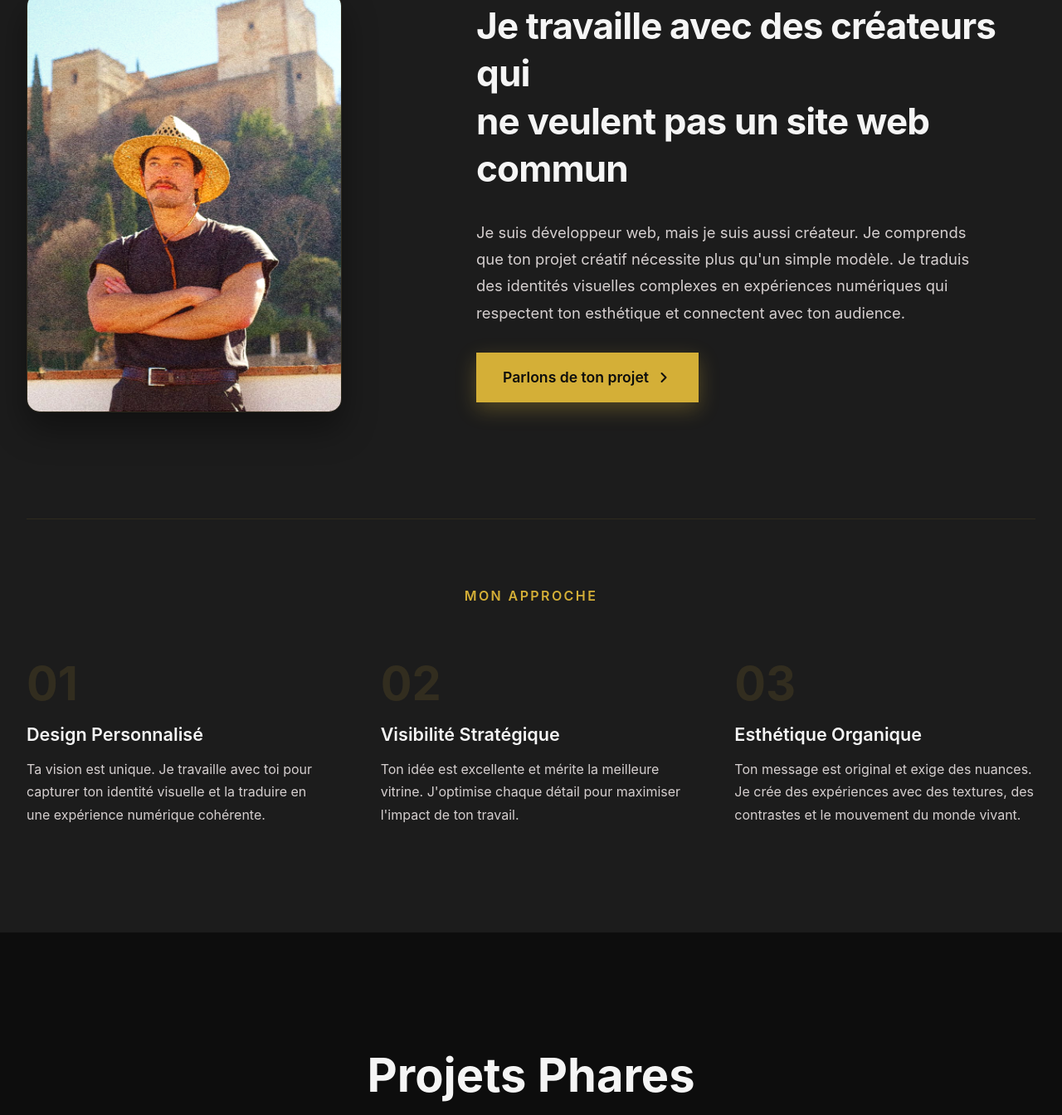
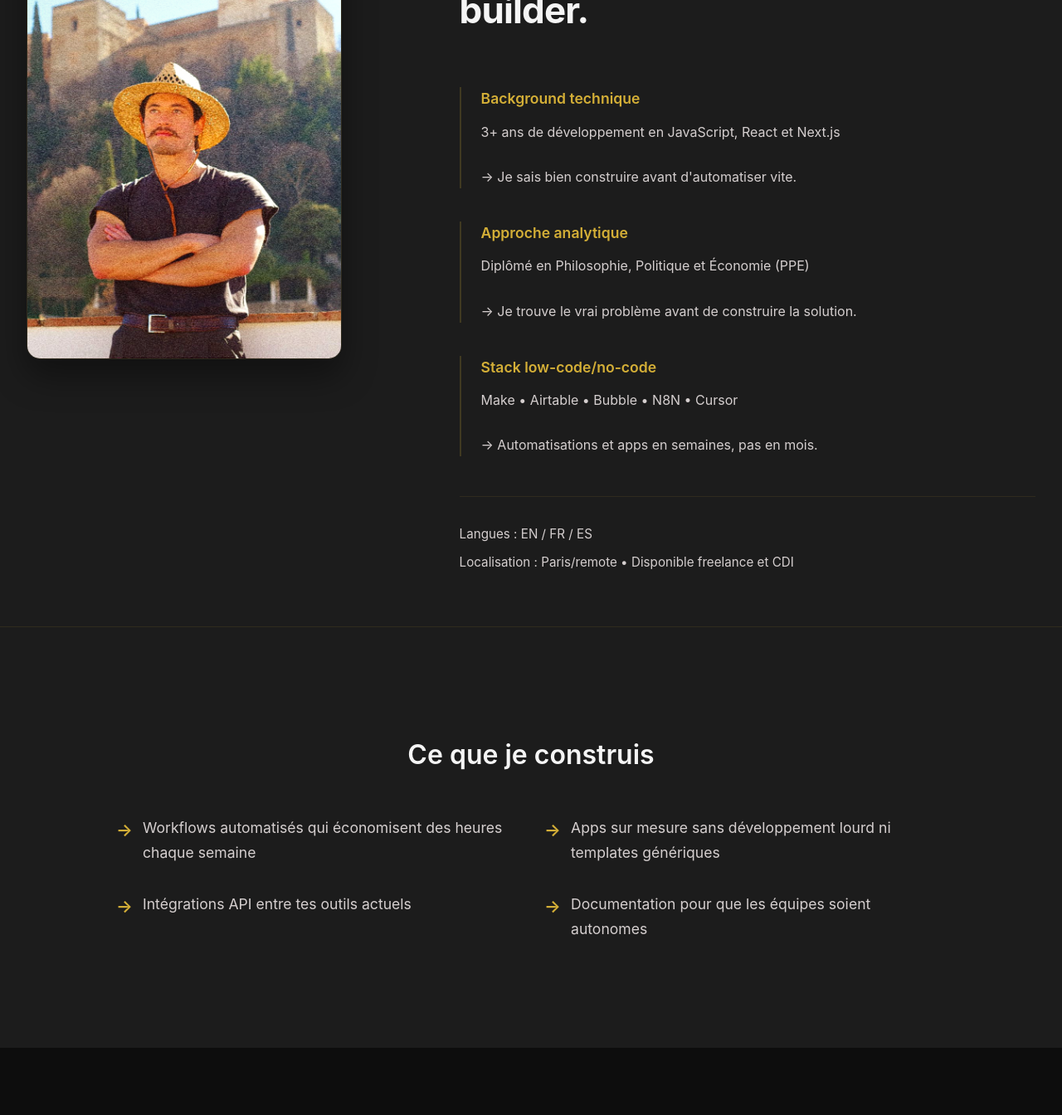
Before and after one commit to scorcuera/arsomnia, an Astro site: page /fr in a window 1280 px wide. Shown: the part 937-2281 px from the top of the page at 83% size. Built offline with nearby package versions, Linux system fonts and the light colour scheme; Astro itself is replaced by a stand-in of ours.

Commit message:
refactor About section in Spanish and French pages to update content, improve layout, and enhance styling for better user engagement

```diff
--- a/src/i18n/es.json
+++ b/src/i18n/es.json
@@ -7,21 +7,28 @@
   },
   "hero": {
     "title": "Construyo tus <span class='hero-title-accent'>herramientas</span>",
-    "subtitle": "Te ayudo a crear soluciones low-code/no-code que ahorran tiempo, reducen errores y escalan con tu negocio.",
+    "subtitle": "Te ayudo a crear soluciones low-code / no-code que ahorran tiempo, reducen errores y escalan con tu negocio.",
     "cta_primary": "Ver Proyectos",
     "cta_secondary": "Contactar"
   },
   "about": {
-    "headline": "Trabajo con creadores que no quieren<br />un sitio web genérico",
-    "bio": "Soy desarrollador web, pero también soy creador. Entiendo que tu proyecto creativo necesita más que una plantilla. Traduzco identidades visuales complejas en experiencias digitales que respetan tu estética y conectan con tu audiencia.",
-    "cta": "Hablemos de tu proyecto",
-    "approach_title": "Mi enfoque",
-    "approach_1_title": "Diseño Personalizado",
-    "approach_1_text": "Tu visión es única. Trabajo contigo para capturar tu identidad visual y traducirla en una experiencia digital coherente.",
-    "approach_2_title": "Visibilidad Estratégica",
-    "approach_2_text": "Tu idea es buena y merece el mejor escaparate. Optimizo cada detalle para maximizar el impacto de tu trabajo.",
-    "approach_3_title": "Estética Orgánica",
-    "approach_3_text": "Tu mensaje es original y exige matices. Creo experiencias con texturas, contrastes y movimiento del mundo vivo."
+    "headline": "Hola ! Soy Sergio, Product builder.",
+    "bio": "",
+    "cta": "",
+    "approach_title": "",
+    "approach_1_title": "Background técnico",
+    "approach_1_text": "3+ años desarrollando en JavaScript, React y Next.js<br /><br />→ Sé construir bien antes de automatizar rápido.",
+    "approach_2_title": "Enfoque analítico",
+    "approach_2_text": "Graduado en Filosofía, Política y Economía (PPE)<br /><br />→ Encuentro el problema real antes de construir la solución.",
+    "approach_3_title": "Stack low-code/no-code",
+    "approach_3_text": "Make • Airtable • Bubble • N8N • Cursor<br /><br />→ Automatizaciones y apps en semanas, no en meses.",
+    "what_i_build_title": "Lo que construyo",
+    "what_i_build_1": "Workflows automatizados que ahorran horas cada semana",
+    "what_i_build_2": "Apps a medida sin desarrollo pesado ni plantillas genéricas",
+    "what_i_build_3": "Integraciones API entre tus herramientas actuales",
+    "what_i_build_4": "Documentación para que los equipos sean autónomos",
+    "languages": "Idiomas: EN / FR / ES",
+    "location": "Ubicación: París/remoto • Disponible freelance y Contrato Indefinido"
   },
   "projects": {
     "title": "Proyectos Destacados",
--- a/src/i18n/fr.json
+++ b/src/i18n/fr.json
@@ -7,21 +7,28 @@
   },
   "hero": {
     "title": "Je construis tes <span class='hero-title-accent'>outils</span>",
-    "subtitle": "Je t'aide à créer des solutions low-code/no-code qui économisent du temps, réduisent les erreurs et s'adaptent à ton business.",
+    "subtitle": "Je t'aide à créer des solutions low-code / no-code qui économisent du temps, réduisent les erreurs et s'adaptent à ton business.",
     "cta_primary": "Voir les Projets",
     "cta_secondary": "Me Contacter"
   },
   "about": {
-    "headline": "Je travaille avec des créateurs qui <br />ne veulent pas un site web commun",
-    "bio": "Je suis développeur web, mais je suis aussi créateur. Je comprends que ton projet créatif nécessite plus qu'un simple modèle. Je traduis des identités visuelles complexes en expériences numériques qui respectent ton esthétique et connectent avec ton audience.",
-    "cta": "Parlons de ton projet",
-    "approach_title": "Mon approche",
-    "approach_1_title": "Design Personnalisé",
-    "approach_1_text": "Ta vision est unique. Je travaille avec toi pour capturer ton identité visuelle et la traduire en une expérience numérique cohérente.",
-    "approach_2_title": "Visibilité Stratégique",
-    "approach_2_text": "Ton idée est excellente et mérite la meilleure vitrine. J'optimise chaque détail pour maximiser l'impact de ton travail.",
-    "approach_3_title": "Esthétique Organique",
-    "approach_3_text": "Ton message est original et exige des nuances. Je crée des expériences avec des textures, des contrastes et le mouvement du monde vivant."
+    "headline": "Salut ! Je suis Sergio, Product builder.",
+    "bio": "",
+    "cta": "",
+    "approach_title": "",
+    "approach_1_title": "Background technique",
+    "approach_1_text": "3+ ans de développement en JavaScript, React et Next.js<br /><br />→ Je sais bien construire avant d'automatiser vite.",
+    "approach_2_title": "Approche analytique",
+    "approach_2_text": "Diplômé en Philosophie, Politique et Économie (PPE)<br /><br />→ Je trouve le vrai problème avant de construire la solution.",
+    "approach_3_title": "Stack low-code/no-code",
+    "approach_3_text": "Make • Airtable • Bubble • N8N • Cursor<br /><br />→ Automatisations et apps en semaines, pas en mois.",
+    "what_i_build_title": "Ce que je construis",
+    "what_i_build_1": "Workflows automatisés qui économisent des heures chaque semaine",
+    "what_i_build_2": "Apps sur mesure sans développement lourd ni templates génériques",
+    "what_i_build_3": "Intégrations API entre tes outils actuels",
+    "what_i_build_4": "Documentation pour que les équipes soient autonomes",
+    "languages": "Langues : EN / FR / ES",
+    "location": "Localisation : Paris/remote • Disponible freelance et CDI"
   },
   "projects": {
     "title": "Projets Phares",
--- a/src/pages/fr/index.astro
+++ b/src/pages/fr/index.astro
@@ -29,6 +29,7 @@ const t = useTranslations('fr');
 
 	<!-- About Section -->
 	<section id="acerca" class="about">
+		<div class="about-main-viewport">
 			<div class="container">
 				<div class="about-hero">
 					<figure class="about-portrait-large">
@@ -39,46 +40,43 @@ const t = useTranslations('fr');
 							decoding="async"
 						/>
 					</figure>
-				<div class="about-intro">
+					<div class="about-content">
 						<h2 class="about-headline" set:html={t('about.headline')}>
 						</h2>
-					<p class="about-bio">
-						{t('about.bio')}
-					</p>
-					<a href="#contacto" class="btn btn-primary btn-cta">
-						{t('about.cta')}
-						<svg width="20" height="20" viewBox="0 0 20 20" fill="none">
-							<path d="M7.5 15L12.5 10L7.5 5" stroke="currentColor" stroke-width="2" stroke-linecap="round" stroke-linejoin="round"/>
-						</svg>
-					</a>
+
+						<div class="about-info-grid">
+							<div class="about-info-item">
+								<h4 class="info-subtitle">{t('about.approach_1_title')}</h4>
+								<p class="info-text" set:html={t('about.approach_1_text')}></p>
+							</div>
+							<div class="about-info-item">
+								<h4 class="info-subtitle">{t('about.approach_2_title')}</h4>
+								<p class="info-text" set:html={t('about.approach_2_text')}></p>
+							</div>
+							<div class="about-info-item">
+								<h4 class="info-subtitle">{t('about.approach_3_title')}</h4>
+								<p class="info-text" set:html={t('about.approach_3_text')}></p>
 							</div>
 						</div>
 
-			<div class="about-approach">
-				<h3 class="approach-title">{t('about.approach_title')}</h3>
-				<div class="approach-grid">
-					<div class="approach-item">
-						<div class="approach-number">01</div>
-						<h4 class="approach-subtitle">{t('about.approach_1_title')}</h4>
-						<p class="approach-text">
-							{t('about.approach_1_text')}
-						</p>
-					</div>
-					<div class="approach-item">
-						<div class="approach-number">02</div>
-						<h4 class="approach-subtitle">{t('about.approach_2_title')}</h4>
-						<p class="approach-text">
-							{t('about.approach_2_text')}
-						</p>
-					</div>
-					<div class="approach-item">
-						<div class="approach-number">03</div>
-						<h4 class="approach-subtitle">{t('about.approach_3_title')}</h4>
-						<p class="approach-text">
-							{t('about.approach_3_text')}
-						</p>
+						<div class="about-meta">
+							<p class="about-languages">{t('about.languages')}</p>
+							<p class="about-location">{t('about.location')}</p>
 						</div>
 					</div>
+				</div>
+			</div>
+		</div>
+
+		<div class="about-what-i-build-section">
+			<div class="container">
+				<h3 class="what-i-build-title">{t('about.what_i_build_title')}</h3>
+				<ul class="what-i-build-list">
+					<li>{t('about.what_i_build_1')}</li>
+					<li>{t('about.what_i_build_2')}</li>
+					<li>{t('about.what_i_build_3')}</li>
+					<li>{t('about.what_i_build_4')}</li>
+				</ul>
 			</div>
 		</div>
 	</section>
@@ -370,17 +368,23 @@ const t = useTranslations('fr');
 
 	/* About Section */
 	.about {
-		padding: 8rem 0;
 		background: var(--color-bg-secondary);
 	}
 
-	/* About Hero Section */
+	/* About Main Viewport - 100vh */
+	.about-main-viewport {
+		min-height: 100vh;
+		display: flex;
+		align-items: center;
+		padding: 4rem 0;
+	}
+
 	.about-hero {
 		display: grid;
-		grid-template-columns: 38% 1fr;
-		gap: 5rem;
-		align-items: center;
-		margin-bottom: 8rem;
+		grid-template-columns: 35% 1fr;
+		gap: 6rem;
+		align-items: start;
+		width: 100%;
 	}
 
 	.about-portrait-large {
@@ -392,6 +396,8 @@ const t = useTranslations('fr');
 		border: 1px solid rgba(212, 175, 55, 0.1);
 		box-shadow: 0 20px 40px rgba(0, 0, 0, 0.4);
 		position: relative;
+		position: sticky;
+		top: 6rem;
 	}
 
 	.about-portrait-large::after {
@@ -416,10 +422,10 @@ const t = useTranslations('fr');
 		transform: scale(1.03);
 	}
 
-	.about-intro {
+	.about-content {
 		display: flex;
 		flex-direction: column;
-		gap: 2rem;
+		gap: 3rem;
 	}
 
 	.about-headline {
@@ -429,80 +435,95 @@ const t = useTranslations('fr');
 		color: var(--color-text);
 		font-family: var(--font-main);
 		letter-spacing: -0.02em;
+		margin-bottom: 1rem;
 	}
 
-	.about-bio {
-		font-size: 1.15rem;
-		line-height: 1.75;
-		color: var(--color-text-light);
-		max-width: 600px;
-		font-weight: 400;
+	.about-info-grid {
+		display: flex;
+		flex-direction: column;
+		gap: 2.5rem;
 	}
 
-	.btn-cta {
-		display: inline-flex;
-		align-items: center;
-		align-self: flex-start;
-		font-size: 1.1rem;
-		padding: 1rem 2rem;
-		box-shadow: 0 8px 24px rgba(212, 175, 55, 0.3);
+	.about-info-item {
+		border-left: 2px solid rgba(212, 175, 55, 0.2);
+		padding-left: 1.5rem;
 	}
 
-	.btn-cta:hover {
-		box-shadow: 0 12px 32px rgba(212, 175, 55, 0.4);
-		transform: translateY(-2px);
-	}
-
-	/* About Approach Section */
-	.about-approach {
-		border-top: 1px solid rgba(212, 175, 55, 0.1);
-		padding-top: 5rem;
-	}
-
-	.approach-title {
-		text-align: center;
-		margin-bottom: 4rem;
-		text-transform: uppercase;
-		letter-spacing: 0.15em;
-		font-size: 1rem;
+	.info-subtitle {
+		font-size: 1.1rem;
 		font-weight: 600;
+		margin-bottom: 0.75rem;
 		color: var(--color-accent);
 		font-family: var(--font-main);
 	}
 
-	.approach-grid {
-		display: grid;
-		grid-template-columns: repeat(3, 1fr);
-		gap: 4rem;
-	}
-
-	.approach-item {
-		text-align: left;
-		position: relative;
-	}
-
-	.approach-number {
-		font-size: 3.5rem;
-		font-weight: 700;
-		color: rgba(212, 175, 55, 0.12);
-		line-height: 1;
-		margin-bottom: 1rem;
-		font-family: var(--font-main);
-	}
-
-	.approach-subtitle {
-		font-size: 1.35rem;
-		font-weight: 600;
-		margin-bottom: 0.75rem;
-		color: var(--color-text);
-		font-family: var(--font-main);
-	}
-
-	.approach-text {
+	.info-text {
 		color: var(--color-text-light);
 		line-height: 1.7;
 		font-size: 1rem;
 		font-family: var(--font-main);
+		margin: 0;
+	}
+
+	.about-meta {
+		display: flex;
+		flex-direction: column;
+		gap: 0.5rem;
+		padding-top: 2rem;
+		border-top: 1px solid rgba(212, 175, 55, 0.1);
+	}
+
+	.about-languages,
+	.about-location {
+		color: var(--color-text-light);
+		font-size: 0.95rem;
+		line-height: 1.7;
+		font-family: var(--font-main);
+		margin: 0;
+	}
+
+	/* What I Build Section - Separate viewport */
+	.about-what-i-build-section {
+		padding: 8rem 0;
+		border-top: 1px solid rgba(212, 175, 55, 0.1);
+	}
+
+	.what-i-build-title {
+		font-size: 2rem;
+		font-weight: 600;
+		margin-bottom: 3rem;
+		color: var(--color-text);
+		font-family: var(--font-main);
+		text-align: center;
+	}
+
+	.what-i-build-list {
+		list-style: none;
+		padding: 0;
+		margin: 0;
+		display: grid;
+		grid-template-columns: repeat(2, 1fr);
+		gap: 2rem;
+		max-width: 1000px;
+		margin: 0 auto;
+	}
+
+	.what-i-build-list li {
+		color: var(--color-text-light);
+		font-size: 1.1rem;
+		line-height: 1.7;
+		padding-left: 2rem;
+		position: relative;
+		font-family: var(--font-main);
+	}
+
+	.what-i-build-list li::before {
+		content: '→';
+		position: absolute;
+		left: 0;
+		color: var(--color-accent);
+		font-weight: 600;
+		font-size: 1.3rem;
 	}
 
 	/* Legacy styles for other sections */
@@ -866,69 +887,64 @@ const t = useTranslations('fr');
 			justify-content: center;
 		}
 
-		.about {
+		.about-main-viewport {
+			min-height: auto;
 			padding: 5rem 0;
 		}
 
 		.about-hero {
 			grid-template-columns: 1fr;
 			gap: 3rem;
-			margin-bottom: 5rem;
 		}
 
 		.about-portrait-large {
-			max-width: 300px;
+			max-width: 280px;
 			margin: 0 auto;
+			position: static;
 		}
 
-		.about-intro {
-			text-align: center;
-			align-items: center;
+		.about-content {
+			gap: 2.5rem;
 		}
 
 		.about-headline {
 			font-size: 1.85rem;
 			letter-spacing: -0.01em;
+			text-align: center;
 		}
 
 		.about-headline br {
 			display: none;
 		}
 
-		.about-bio {
-			font-size: 1.05rem;
-			line-height: 1.7;
+		.about-info-grid {
+			gap: 2rem;
 		}
 
-		.btn-cta {
-			width: 100%;
-			justify-content: center;
+		.info-subtitle {
+			font-size: 1rem;
 		}
 
-		.approach-title {
-			font-size: 0.85rem;
-			margin-bottom: 3rem;
+		.info-text {
+			font-size: 0.95rem;
 		}
 
-		.approach-grid {
-			grid-template-columns: 1fr;
-			gap: 3rem;
+		.about-what-i-build-section {
+			padding: 5rem 0;
 		}
 
-		.approach-item {
-			text-align: center;
+		.what-i-build-title {
+			font-size: 1.5rem;
+			margin-bottom: 2rem;
 		}
 
-		.approach-number {
-			font-size: 2.5rem;
+		.what-i-build-list {
+			grid-template-columns: 1fr;
+			gap: 1.5rem;
 		}
 
-		.approach-subtitle {
-			font-size: 1.2rem;
-		}
-
-		.approach-text {
-			font-size: 0.95rem;
+		.what-i-build-list li {
+			font-size: 1rem;
 		}
 
 		.section-title,
--- a/src/pages/index.astro
+++ b/src/pages/index.astro
@@ -29,6 +29,7 @@ const t = useTranslations('es');
 
 	<!-- About Section -->
 	<section id="acerca" class="about">
+		<div class="about-main-viewport">
 			<div class="container">
 				<div class="about-hero">
 					<figure class="about-portrait-large">
@@ -39,46 +40,43 @@ const t = useTranslations('es');
 							decoding="async"
 						/>
 					</figure>
-				<div class="about-intro">
+					<div class="about-content">
 						<h2 class="about-headline" set:html={t('about.headline')}>
 						</h2>
-					<p class="about-bio">
-						{t('about.bio')}
-					</p>
-					<a href="#contacto" class="btn btn-primary btn-cta">
-						{t('about.cta')}
-						<svg width="20" height="20" viewBox="0 0 20 20" fill="none">
-							<path d="M7.5 15L12.5 10L7.5 5" stroke="currentColor" stroke-width="2" stroke-linecap="round" stroke-linejoin="round"/>
-						</svg>
-					</a>
+
+						<div class="about-info-grid">
+							<div class="about-info-item">
+								<h4 class="info-subtitle">{t('about.approach_1_title')}</h4>
+								<p class="info-text" set:html={t('about.approach_1_text')}></p>
+							</div>
+							<div class="about-info-item">
+								<h4 class="info-subtitle">{t('about.approach_2_title')}</h4>
+								<p class="info-text" set:html={t('about.approach_2_text')}></p>
+							</div>
+							<div class="about-info-item">
+								<h4 class="info-subtitle">{t('about.approach_3_title')}</h4>
+								<p class="info-text" set:html={t('about.approach_3_text')}></p>
 							</div>
 						</div>
 
-			<div class="about-approach">
-				<h3 class="approach-title">{t('about.approach_title')}</h3>
-				<div class="approach-grid">
-					<div class="approach-item">
-						<div class="approach-number">01</div>
-						<h4 class="approach-subtitle">{t('about.approach_1_title')}</h4>
-						<p class="approach-text">
-							{t('about.approach_1_text')}
-						</p>
-					</div>
-					<div class="approach-item">
-						<div class="approach-number">02</div>
-						<h4 class="approach-subtitle">{t('about.approach_2_title')}</h4>
-						<p class="approach-text">
-							{t('about.approach_2_text')}
-						</p>
-					</div>
-					<div class="approach-item">
-						<div class="approach-number">03</div>
-						<h4 class="approach-subtitle">{t('about.approach_3_title')}</h4>
-						<p class="approach-text">
-							{t('about.approach_3_text')}
-						</p>
+						<div class="about-meta">
+							<p class="about-languages">{t('about.languages')}</p>
+							<p class="about-location">{t('about.location')}</p>
 						</div>
 					</div>
+				</div>
+			</div>
+		</div>
+
+		<div class="about-what-i-build-section">
+			<div class="container">
+				<h3 class="what-i-build-title">{t('about.what_i_build_title')}</h3>
+				<ul class="what-i-build-list">
+					<li>{t('about.what_i_build_1')}</li>
+					<li>{t('about.what_i_build_2')}</li>
+					<li>{t('about.what_i_build_3')}</li>
+					<li>{t('about.what_i_build_4')}</li>
+				</ul>
 			</div>
 		</div>
 	</section>
@@ -370,17 +368,23 @@ const t = useTranslations('es');
 
 	/* About Section */
 	.about {
-		padding: 8rem 0;
 		background: var(--color-bg-secondary);
 	}
 
-	/* About Hero Section */
+	/* About Main Viewport - 100vh */
+	.about-main-viewport {
+		min-height: 100vh;
+		display: flex;
+		align-items: center;
+		padding: 4rem 0;
+	}
+
 	.about-hero {
 		display: grid;
-		grid-template-columns: 38% 1fr;
-		gap: 5rem;
-		align-items: center;
-		margin-bottom: 8rem;
+		grid-template-columns: 35% 1fr;
+		gap: 6rem;
+		align-items: start;
+		width: 100%;
 	}
 
 	.about-portrait-large {
@@ -392,6 +396,8 @@ const t = useTranslations('es');
 		border: 1px solid rgba(212, 175, 55, 0.1);
 		box-shadow: 0 20px 40px rgba(0, 0, 0, 0.4);
 		position: relative;
+		position: sticky;
+		top: 6rem;
 	}
 
 	.about-portrait-large::after {
@@ -416,10 +422,10 @@ const t = useTranslations('es');
 		transform: scale(1.03);
 	}
 
-	.about-intro {
+	.about-content {
 		display: flex;
 		flex-direction: column;
-		gap: 2rem;
+		gap: 3rem;
 	}
 
 	.about-headline {
@@ -429,80 +435,95 @@ const t = useTranslations('es');
 		color: var(--color-text);
 		font-family: var(--font-main);
 		letter-spacing: -0.02em;
+		margin-bottom: 1rem;
 	}
 
-	.about-bio {
-		font-size: 1.15rem;
-		line-height: 1.75;
-		color: var(--color-text-light);
-		max-width: 600px;
-		font-weight: 400;
+	.about-info-grid {
+		display: flex;
+		flex-direction: column;
+		gap: 2.5rem;
 	}
 
-	.btn-cta {
-		display: inline-flex;
-		align-items: center;
-		align-self: flex-start;
-		font-size: 1.1rem;
-		padding: 1rem 2rem;
-		box-shadow: 0 8px 24px rgba(212, 175, 55, 0.3);
+	.about-info-item {
+		border-left: 2px solid rgba(212, 175, 55, 0.2);
+		padding-left: 1.5rem;
 	}
 
-	.btn-cta:hover {
-		box-shadow: 0 12px 32px rgba(212, 175, 55, 0.4);
-		transform: translateY(-2px);
-	}
-
-	/* About Approach Section */
-	.about-approach {
-		border-top: 1px solid rgba(212, 175, 55, 0.1);
-		padding-top: 5rem;
-	}
-
-	.approach-title {
-		text-align: center;
-		margin-bottom: 4rem;
-		text-transform: uppercase;
-		letter-spacing: 0.15em;
-		font-size: 1rem;
+	.info-subtitle {
+		font-size: 1.1rem;
 		font-weight: 600;
+		margin-bottom: 0.75rem;
 		color: var(--color-accent);
 		font-family: var(--font-main);
 	}
 
-	.approach-grid {
-		display: grid;
-		grid-template-columns: repeat(3, 1fr);
-		gap: 4rem;
-	}
-
-	.approach-item {
-		text-align: left;
-		position: relative;
-	}
-
-	.approach-number {
-		font-size: 3.5rem;
-		font-weight: 700;
-		color: rgba(212, 175, 55, 0.12);
-		line-height: 1;
-		margin-bottom: 1rem;
-		font-family: var(--font-main);
-	}
-
-	.approach-subtitle {
-		font-size: 1.35rem;
-		font-weight: 600;
-		margin-bottom: 0.75rem;
-		color: var(--color-text);
-		font-family: var(--font-main);
-	}
-
-	.approach-text {
+	.info-text {
 		color: var(--color-text-light);
 		line-height: 1.7;
 		font-size: 1rem;
 		font-family: var(--font-main);
+		margin: 0;
+	}
+
+	.about-meta {
+		display: flex;
+		flex-direction: column;
+		gap: 0.5rem;
+		padding-top: 2rem;
+		border-top: 1px solid rgba(212, 175, 55, 0.1);
+	}
+
+	.about-languages,
+	.about-location {
+		color: var(--color-text-light);
+		font-size: 0.95rem;
+		line-height: 1.7;
+		font-family: var(--font-main);
+		margin: 0;
+	}
+
+	/* What I Build Section - Separate viewport */
+	.about-what-i-build-section {
+		padding: 8rem 0;
+		border-top: 1px solid rgba(212, 175, 55, 0.1);
+	}
+
+	.what-i-build-title {
+		font-size: 2rem;
+		font-weight: 600;
+		margin-bottom: 3rem;
+		color: var(--color-text);
+		font-family: var(--font-main);
+		text-align: center;
+	}
+
+	.what-i-build-list {
+		list-style: none;
+		padding: 0;
+		margin: 0;
+		display: grid;
+		grid-template-columns: repeat(2, 1fr);
+		gap: 2rem;
+		max-width: 1000px;
+		margin: 0 auto;
+	}
+
+	.what-i-build-list li {
+		color: var(--color-text-light);
+		font-size: 1.1rem;
+		line-height: 1.7;
+		padding-left: 2rem;
+		position: relative;
+		font-family: var(--font-main);
+	}
+
+	.what-i-build-list li::before {
+		content: '→';
+		position: absolute;
+		left: 0;
+		color: var(--color-accent);
+		font-weight: 600;
+		font-size: 1.3rem;
 	}
 
 	/* Legacy styles for other sections */
@@ -866,69 +887,64 @@ const t = useTranslations('es');
 			justify-content: center;
 		}
 
-		.about {
+		.about-main-viewport {
+			min-height: auto;
 			padding: 5rem 0;
 		}
 
 		.about-hero {
 			grid-template-columns: 1fr;
 			gap: 3rem;
-			margin-bottom: 5rem;
 		}
 
 		.about-portrait-large {
-			max-width: 300px;
+			max-width: 280px;
 			margin: 0 auto;
+			position: static;
 		}
 
-		.about-intro {
-			text-align: center;
-			align-items: center;
+		.about-content {
+			gap: 2.5rem;
 		}
 
 		.about-headline {
 			font-size: 1.85rem;
 			letter-spacing: -0.01em;
+			text-align: center;
 		}
 
 		.about-headline br {
 			display: none;
 		}
 
-		.about-bio {
-			font-size: 1.05rem;
-			line-height: 1.7;
+		.about-info-grid {
+			gap: 2rem;
 		}
 
-		.btn-cta {
-			width: 100%;
-			justify-content: center;
+		.info-subtitle {
+			font-size: 1rem;
 		}
 
-		.approach-title {
-			font-size: 0.85rem;
-			margin-bottom: 3rem;
+		.info-text {
+			font-size: 0.95rem;
 		}
 
-		.approach-grid {
-			grid-template-columns: 1fr;
-			gap: 3rem;
+		.about-what-i-build-section {
+			padding: 5rem 0;
 		}
 
-		.approach-item {
-			text-align: center;
+		.what-i-build-title {
+			font-size: 1.5rem;
+			margin-bottom: 2rem;
 		}
 
-		.approach-number {
-			font-size: 2.5rem;
+		.what-i-build-list {
+			grid-template-columns: 1fr;
+			gap: 1.5rem;
 		}
 
-		.approach-subtitle {
-			font-size: 1.2rem;
-		}
-
-		.approach-text {
-			font-size: 0.95rem;
+		.what-i-build-list li {
+			font-size: 1rem;
 		}
 
 		.section-title,
```
Lines whose indentation alone changed are shown as unchanged.
